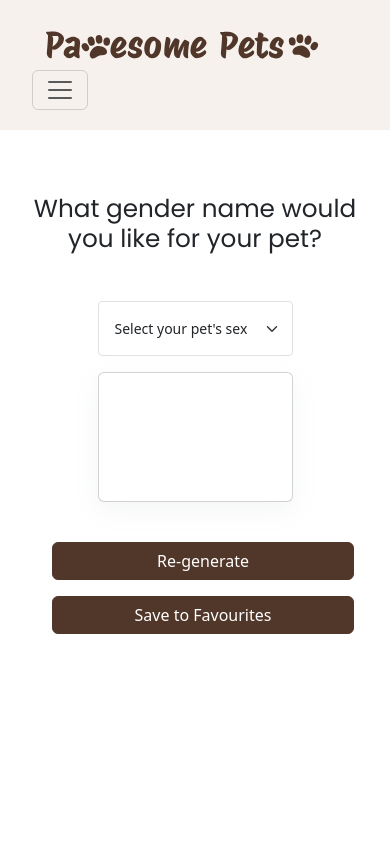
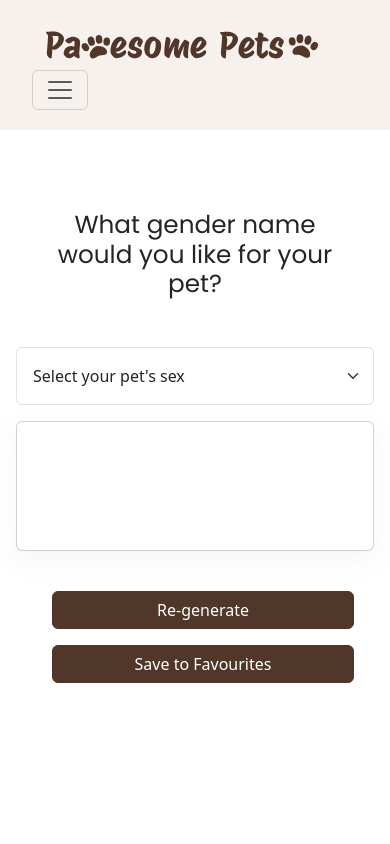
Before and after one commit to rosiegalezia/pawsome-pets, a React (Vite) app: page /#/GenerateName in a window 390 px wide. Shown: the top 844 px of the page. Built offline with nearby package versions, Linux system fonts and the light colour scheme.

Commit message:
improved responsiveness of name generator, updated demo gif used in README

```diff
--- a/src/Pages/Favourites.jsx
+++ b/src/Pages/Favourites.jsx
@@ -101,7 +101,7 @@ function Favourites(props) {
                                 </Card.Body>
                             </Card>
                             {/* link back to name generator */}
-                            <NavLink onClick={scrollToTop} to="/GenerateName" role="button" className='btn btn-brown m-2' variant="primary">
+                            <NavLink onClick={scrollToTop} to="/GenerateName" role="button" className='w-100 btn btn-brown' variant="primary">
                                 Pick a name for your pet
                             </NavLink>
                         </div>
--- a/src/Pages/GenerateName.jsx
+++ b/src/Pages/GenerateName.jsx
@@ -80,7 +80,7 @@ function GenerateName() {
         const insertAt = 0; // Add new saved name to start of saveName array
         const nextSavedName = [
             ...saveName.slice(0, insertAt), // Items before the insertion point
-            generatedName,// New item
+            generatedName, // New item
             ...saveName.slice(insertAt) // Items after the insertion point
         ];
         setSaveName(nextSavedName) //updates saveName array with new animal obj that the user just click 'save to favs' on
@@ -90,12 +90,12 @@ function GenerateName() {
 
     return (
         <div className='page-container'>
-            <div className='page-content generate-name d-flex flex-column'>
+            <div className='page-content generate-name d-flex flex-column col-12 col-sm-12 col-md-10 col-lg-6 m-auto p-3'>
 
                 <h2 className='p-3 m-3 pt-5 text-center'>What gender name would you like for your pet?</h2>
 
                 {/* dropdown for sex selection  */}
-                <Form.Select id='select-pet-sex' aria-label="Default select example" size="sm" onChange={handleSexChange} className='p-3 m-3 w-50'>
+                <Form.Select id='select-pet-sex' aria-label="Default select example" size="xs" onChange={handleSexChange} className='p-3 m-3 w-100'>
                     <option>Select your pet's sex</option>
                     <option value="Female">Female</option>
                     <option value="Male">Male</option>
@@ -103,7 +103,7 @@ function GenerateName() {
                 </Form.Select>
 
                 {/* card in which generated name is displayed */}
-                <div className='p-0 m-auto w-50'>
+                <div className='p-0 m-auto w-100'>
                     <Card className='namecard py-5 m-auto' style={{ backgroundColor: setBackgroundColor() }}>
                         <Card.Body>
                             <Card.Text className='text-center generatedName'>
@@ -114,7 +114,7 @@ function GenerateName() {
                 </div>
 
                 {/* button that calls the generate name function again */}
-                <div className='p-3 m-3 row w-md-50'>
+                <div className='p-3 m-3 row w-100'>
                     <div className='col-md'>
                         <Button
                             className='btn-brown m-2 w-100'
```
Also changed, not shown: 1 other file (tests, documents, lock files or other folders).
